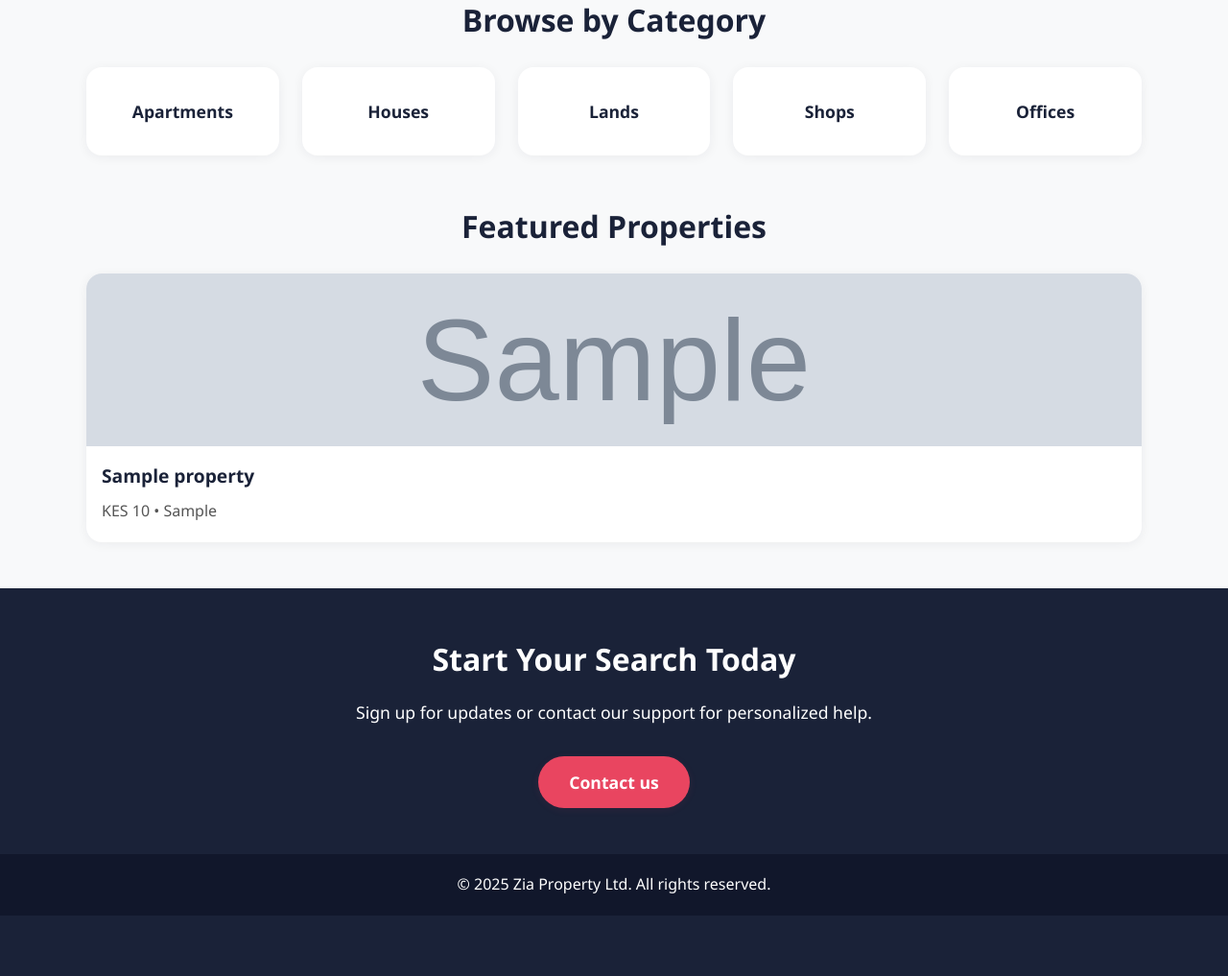
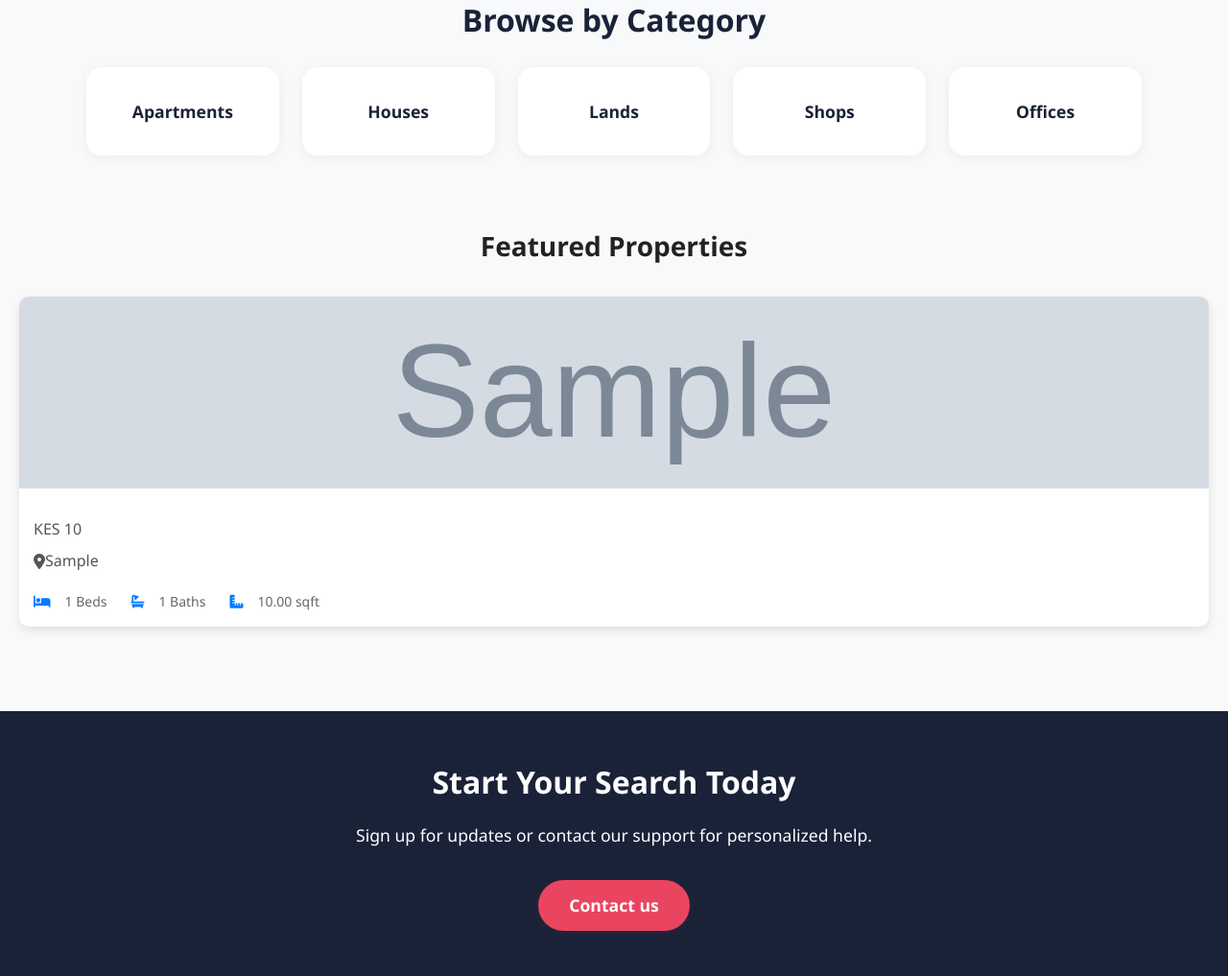
Before and after one commit to GIDEONZIA/Zia-Property-Management-System, a Django app: page /home/ in a window 1280 px wide. Shown: the part 544-1561 px from the top of the page at 96% size. Before the commit the page ends 1498 px from the top, so only its background shows below. Run offline with Django 5.2, Linux system fonts and the light colour scheme; tables that the repository leaves empty hold one stand-in row (values such as "Sample post"); grey boxes marked "Sample" are stand-in pictures.

Commit message:
frontend

```diff
--- a/frontend/static/frontend/css/home.css
+++ b/frontend/static/frontend/css/home.css
@@ -138,56 +138,82 @@ body {
 }
 
 /* Features */
+
 .features {
-    max-width: 1100px;
-    margin: 3rem auto 0 auto;
-    padding: 0 2rem;
+    background-color: #f9f9f9;
+    padding: 40px 20px;
 }
 
 .features h2 {
-    font-size: 2rem;
-    margin-bottom: 1.5rem;
-    color: #1a2238;
     text-align: center;
+    margin-bottom: 30px;
+    font-size: 28px;
 }
 
 .feature-grid {
     display: grid;
     grid-template-columns: repeat(auto-fit, minmax(260px, 1fr));
-    gap: 2rem;
+    gap: 20px;
 }
 
 .feature-card {
     background: #fff;
-    border-radius: 16px;
-    box-shadow: 0 2px 12px rgba(26,34,56,0.06);
+    border-radius: 10px;
     overflow: hidden;
-    transition: box-shadow 0.2s, transform 0.2s;
+    box-shadow: 0 4px 10px rgba(0,0,0,0.1);
+    transition: transform 0.2s ease;
 }
 
 .feature-card:hover {
-    box-shadow: 0 6px 24px rgba(233,69,96,0.10);
-    transform: translateY(-4px) scale(1.03);
+    transform: translateY(-5px);
 }
 
-.feature-card img {
+.feature-image img {
     width: 100%;
-    height: 180px;
+    height: 200px;
     object-fit: cover;
     display: block;
 }
 
-.feature-card h3 {
-    font-size: 1.2rem;
-    margin: 1rem 1rem 0.5rem 1rem;
-    color: #1a2238;
+.feature-info {
+    padding: 15px;
 }
 
-.feature-card p {
-    margin: 0 1rem 1.2rem 1rem;
+.feature-info h3 {
+    font-size: 20px;
+    margin-bottom: 10px;
+    color: #333;
+}
+
+.feature-meta {
+    display: flex;
+    flex-direction: column;
+    gap: 8px;
+}
+
+.feature-meta .price,
+.feature-meta .location {
+    display: flex;
+    align-items: center;
+    font-size: 16px;
     color: #555;
-    font-size: 1rem;
 }
+
+.feature-meta .details {
+    margin-top: 10px;
+    font-size: 14px;
+    color: #666;
+    display: flex;
+    flex-wrap: wrap;
+    gap: 10px;
+    align-items: center;
+}
+
+.feature-meta .details i {
+    margin-right: 5px;
+    color: #007bff;
+}
+
 
 /* CTA Section */
 .cta-section {
--- a/frontend/templates/frontend/home.html
+++ b/frontend/templates/frontend/home.html
@@ -10,7 +10,7 @@
     <link rel="stylesheet" href="{% static 'frontend/css/home.css' %}">
 
     <!-- Font Awesome -->
-    <link rel="stylesheet" href="https://cdnjs.cloudflare.com/ajax/libs/font-awesome/6.4.2/css/all.min.css">
+    <link rel="stylesheet" href="https://cdnjs.cloudflare.com/ajax/libs/font-awesome/6.4.0/css/all.min.css">
 
 </head>
 <body>
@@ -50,13 +50,29 @@
   <div class="feature-grid">
     {% for property in featured_properties %}
       <div class="feature-card">
+        <div class="feature-image">
           {% if property.image %}
             <img src="{{ property.image.url }}" alt="{{ property.property_name }}">
           {% else %}
-                <img src="{% static 'frontend/images/default-property.jpg' %}" alt="No Image">
           {% endif %}
-            <h3>{{ property.property_name }}</h3>
-            <p>{{ property.currency }} {{ property.price|floatformat }} • {{ property.location }}</p>
+        </div>
+        <div class="feature-info">
+        <div style="margin-top: 15px;">
+        </div>
+            <div class="feature-meta">
+                <div class="price">
+                    {{ property.currency }} {{ property.price|floatformat }}
+                </div>
+                <div class="location">
+                <i class="fas fa-map-marker-alt"></i> {{ property.location }}
+                </div>
+                <div class="details">
+                <i class="fas fa-bed"></i> {{ property.bedrooms }} Beds
+                <i class="fas fa-bath" style="margin-left: 15px;"></i> {{ property.bathrooms }} Baths
+                <i class="fas fa-ruler-combined" style="margin-left: 15px;"></i> {{ property.size }} sqft
+                </div>
+            </div>
+        </div>
       </div>
     {% empty %}
       <p>No featured properties currently available.</p>
--- a/properties/models.py
+++ b/properties/models.py
@@ -110,10 +110,14 @@ class Property(models.Model):
     location = models.CharField(max_length=255)
     price = models.DecimalField(max_digits=10, decimal_places=2)
     currency = models.CharField(max_length=3, choices=CURRENCY_CHOICES)  # 🏦 currency field
+    bedrooms = models.IntegerField(default=0)
+    bathrooms = models.IntegerField(default=0)
+    size = models.DecimalField(max_digits=10, decimal_places=2, null=True, blank=True)
     is_available = models.BooleanField(default=True)
     created_at = models.DateTimeField(auto_now_add=True)
     image = models.ImageField(upload_to='property_images/', null=True, blank=True)
     is_featured = models.BooleanField(default=False)
+
 
     def __str__(self):
         return self.property_name
--- a/properties/views.py
+++ b/properties/views.py
@@ -1,3 +1,4 @@
+from django.shortcuts import render
 from django.contrib.auth.mixins import LoginRequiredMixin
 from django.views.generic import ListView, CreateView, TemplateView
 from django.shortcuts import render, redirect
@@ -7,7 +8,6 @@ from django.db.models.functions import TruncMonth
 from rest_framework import generics
 from rest_framework.permissions import IsAuthenticated
 from rest_framework.exceptions import PermissionDenied
-from django.contrib.auth.views import LoginView
 from django.contrib import messages
 
 from .models import Tenant, Lease
```
Also changed, not shown: frontend/static/frontend/css/property_detail.css (added, +30 -0 lines), frontend/static/frontend/css/property_not_found.css (added, +32 -0 lines), frontend/templates/frontend/property_detail.html (added, +12 -0 lines), frontend/templates/frontend/property_not_found.html (added, +18 -0 lines), properties/migrations/0004_property_bathrooms_property_bedrooms_property_size.py (added), properties/urls.py (line endings or trailing spaces). Lines whose indentation alone changed are shown as unchanged.
